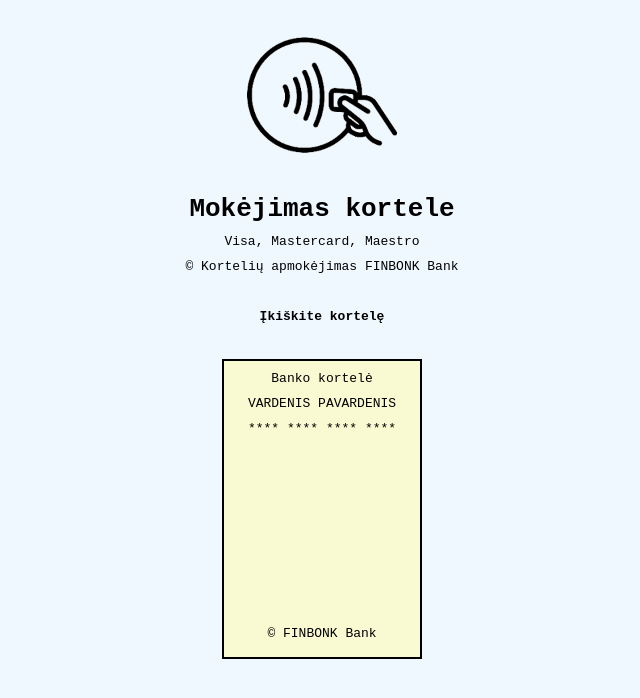
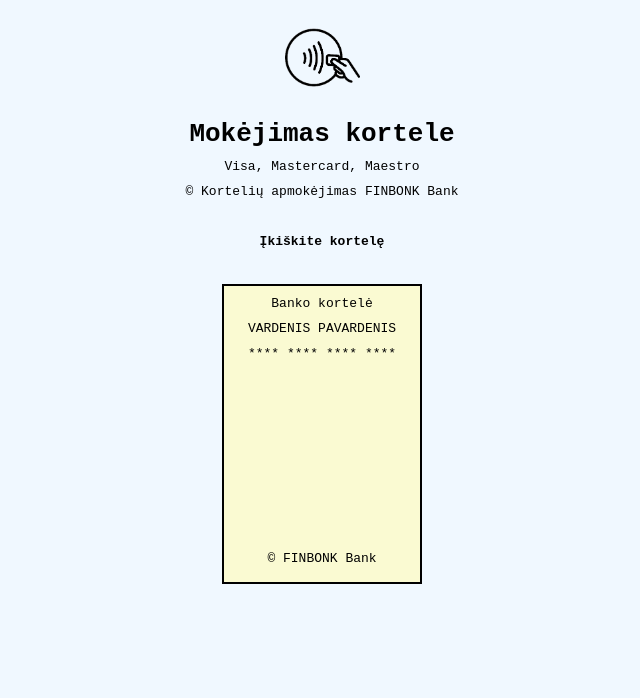
Before and after one commit to Matthewmatexas/mokejimas, a plain HTML site: page pagrindinis.html in a window 1280 px wide. Shown: the whole page, without its empty margins (318-958 px from the left). Drawn offline with Linux system fonts and the light colour scheme.

Commit message:
Add files via upload

```diff
--- a/pagrindinis.html
+++ b/pagrindinis.html
@@ -7,7 +7,7 @@
     <link rel="stylesheet" href="style.css" type="text/css">
 </head>
 <body>
-   <a href="ok.html"><img src="kortele.png" alt="" style="width: 150px;"></a>
+   <a href="ok.html"><img src="kortele.png" alt="" style="width: 75px;"></a>
     <h1>Mokėjimas kortele</h1>
     <p>Visa, Mastercard, Maestro</p>
     <p>&copy; Kortelių apmokėjimas FINBONK Bank</p>
```
